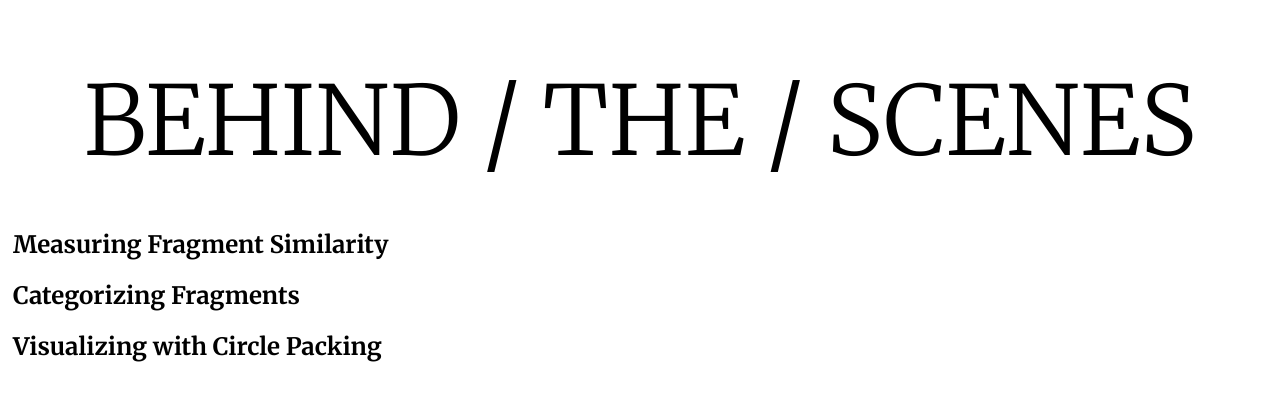
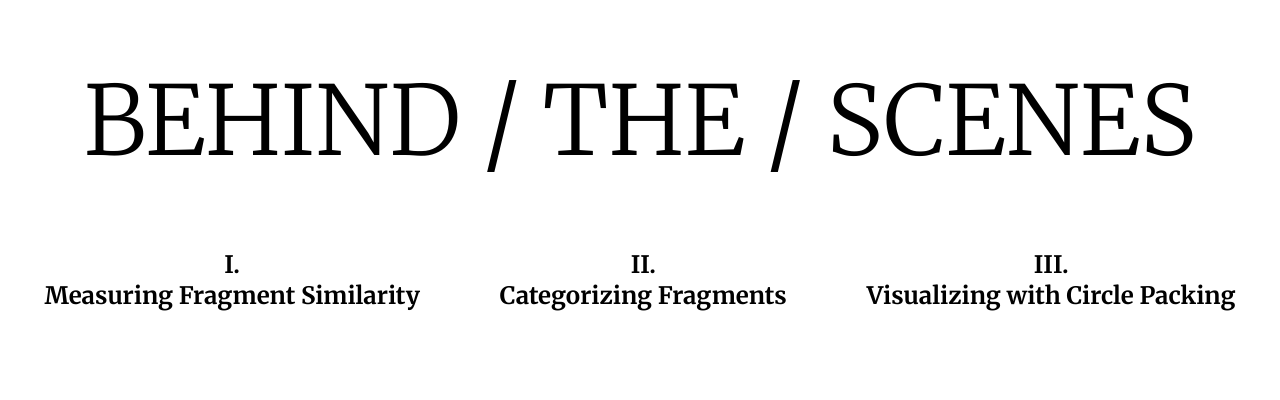
Before and after one commit to yum25/sappho-in-data, a SvelteKit app: page /method in a window 1280 px wide. Shown: the top 400 px of the page. Built offline with nearby package versions, Linux system fonts and the light colour scheme.

Commit message:
add styling

```diff
--- a/src/routes/method/+page.svelte
+++ b/src/routes/method/+page.svelte
@@ -5,13 +5,30 @@
 	<header>
 		<h1>BEHIND / THE / SCENES</h1>
 	</header>
+	<div id="container">
 		<section>
-		<h2>Measuring Fragment Similarity</h2>
+			<h2>I. <br/> Measuring Fragment Similarity</h2>
+			<p>
+
+			</p>
 		</section>
 		<section>
-		<h2>Categorizing Fragments</h2>
+			<h2>II. <br/> Categorizing Fragments</h2>
 		</section>
 		<section>
-		<h2>Visualizing with Circle Packing</h2>
+			<h2>III. <br/> Visualizing with Circle Packing</h2>
 		</section>
+	</div>
+
 </main>
+
+<style>
+	h2 {
+		text-align: center;
+	}
+	#container {
+		display: flex;
+		justify-content: center;
+		gap: 5rem;
+	}
+</style>
```
Lines whose indentation alone changed are shown as unchanged.
